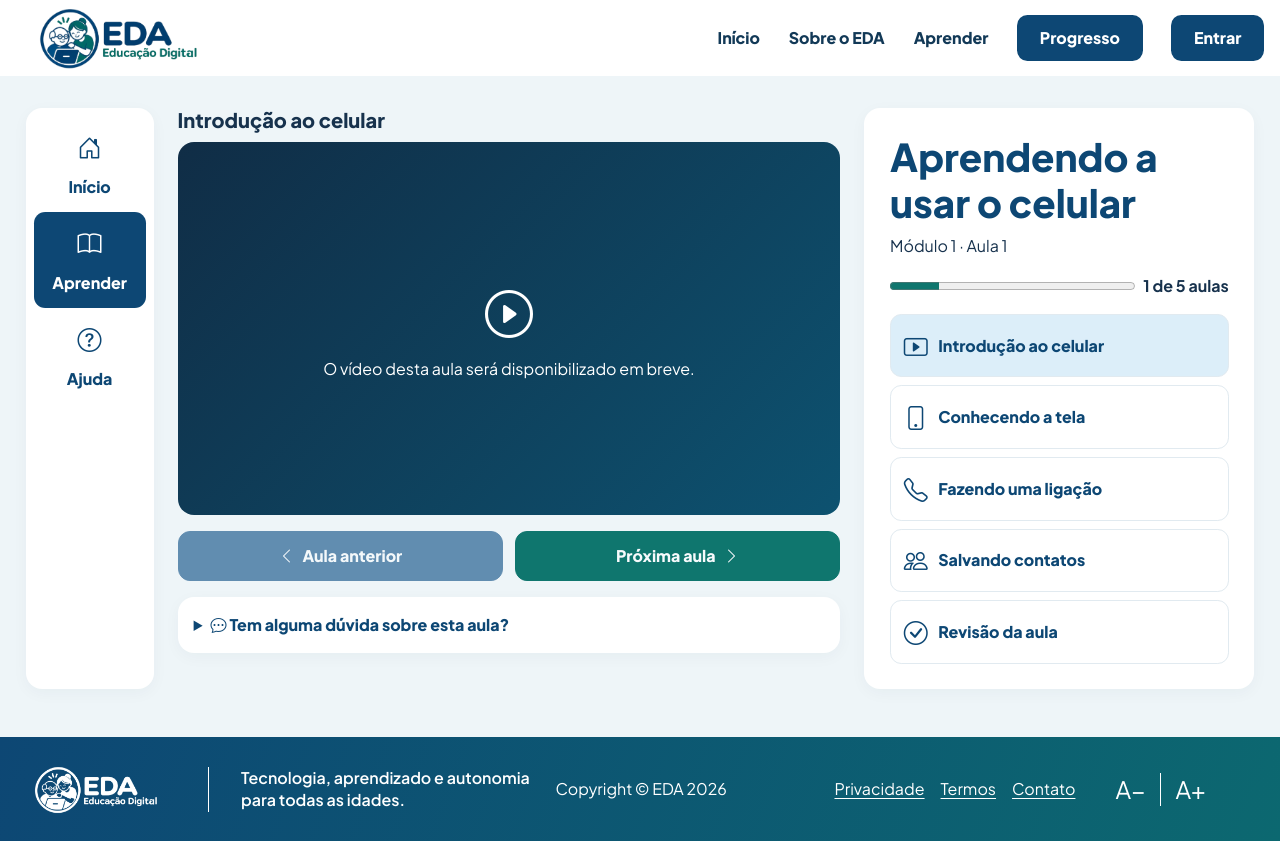
After one commit to DaviAugusto69/interdisciplinar-2bii, a PHP site: page /pages/aprendizagem in a window 1280 px wide. The commit adds this page. Run offline with PHP 8.4, Linux system fonts and the light colour scheme.

Commit message:
aprendizagem

```diff
--- a/app/Controllers/PagesController.php
+++ b/app/Controllers/PagesController.php
@@ -44,6 +44,28 @@ class PagesController
     {
         $this->render('pages/painel', [
             'title' => 'Meu painel',
+        ]);
+    }
+
+    public function aprendizagem(): void
+    {
+        $lessons = [
+            ['introducao-ao-celular', 'Introdução ao celular', 'play-btn'],
+            ['conhecendo-a-tela', 'Conhecendo a tela', 'phone'],
+            ['fazendo-uma-ligacao', 'Fazendo uma ligação', 'telephone'],
+            ['salvando-contatos', 'Salvando contatos', 'people'],
+            ['revisao-da-aula', 'Revisão da aula', 'check-circle'],
+        ];
+        $requestedLesson = $_GET['aula'] ?? '';
+        $lessonIndex = array_search($requestedLesson, array_column($lessons, 0), true);
+        $lessonIndex = $lessonIndex === false ? 0 : $lessonIndex;
+        $videoPath = 'assets/' . $lessons[$lessonIndex][0] . '.mp4';
+
+        $this->render('pages/aprendizagem', [
+            'title' => 'Aprendizagem',
+            'lessons' => $lessons,
+            'lessonIndex' => $lessonIndex,
+            'videoPath' => is_file(__DIR__ . '/../../public/' . $videoPath) ? $videoPath : null,
         ]);
     }
 
--- a/app/Views/layouts/main.php
+++ b/app/Views/layouts/main.php
@@ -23,7 +23,7 @@
             <div class="account-nav-links">
                 <a href="<?= e(url('pages/index')) ?>">Início</a>
                 <a href="<?= e(url('pages/index')) ?>#sobre-eda">Sobre o EDA</a>
-                <a href="<?= e(url('pages/painel')) ?>">Aprender</a>
+                <a href="<?= e(url('pages/aprendizagem')) ?>">Aprender</a>
                 <a class="account-primary" href="<?= e(url('pages/painel')) ?>">Progresso</a>
                 <a class="account-primary" href="<?= e(url('pages/login')) ?>">Entrar</a>
             </div>
@@ -42,7 +42,7 @@
                                 <div class="fs-3 fw-light text-muted">Aprenda no seu próprio ritmo</div>
                                 <h1 class="display-3 fw-bolder mb-5"><span class="text-gradient d-inline">A tecnologia não tem idade</span></h1>
                                 <div class="d-grid gap-3 d-sm-flex justify-content-sm-center justify-content-xxl-start mb-3">
-                                    <a class="btn btn-primary btn-lg px-3 py-3 me-sm-3 fs-6 fw-bolder text-nowrap" href="<?= e(url('pages/painel')) ?>">Começar a aprender</a>
+                                    <a class="btn btn-primary btn-lg px-3 py-3 me-sm-3 fs-6 fw-bolder text-nowrap" href="<?= e(url('pages/aprendizagem')) ?>">Começar a aprender</a>
                                     <a class="btn btn-outline-dark btn-lg px-3 py-3 fs-6 fw-bolder text-nowrap" href="<?= e(url('pages/index')) ?>#sobre-eda">Conheça o projeto</a>
                                 </div>
                             </div>
--- /dev/null
+++ b/app/Views/pages/aprendizagem.php
@@ -0,0 +1,67 @@
+<?php
+$lessonUrl = static fn (string $slug): string => url('pages/aprendizagem') . '?aula=' . rawurlencode($slug);
+$lessonNumber = $lessonIndex + 1;
+$lessonCount = count($lessons);
+$lessonTitle = $lessons[$lessonIndex][1];
+?>
+
+<div class="lesson-page">
+    <div class="lesson-layout">
+        <nav class="lesson-menu" aria-label="Navegação da aprendizagem">
+            <a href="<?= e(url('pages/index')) ?>"><i class="bi bi-house-door" aria-hidden="true"></i> Início</a>
+            <a href="<?= e(url('pages/aprendizagem')) ?>" aria-current="page"><i class="bi bi-book" aria-hidden="true"></i> Aprender</a>
+            <a href="#ajuda-aula"><i class="bi bi-question-circle" aria-hidden="true"></i> Ajuda</a>
+        </nav>
+
+        <section class="lesson-outline" aria-labelledby="lesson-module-title">
+            <h1 id="lesson-module-title">Aprendendo a usar o celular</h1>
+            <p>Módulo 1 · Aula <?= e($lessonNumber) ?></p>
+            <div class="lesson-position">
+                <progress value="<?= e($lessonNumber) ?>" max="<?= e($lessonCount) ?>" aria-label="Posição na sequência de aulas"></progress>
+                <span><?= e($lessonNumber) ?> de <?= e($lessonCount) ?> aulas</span>
+            </div>
+            <nav aria-label="Aulas do módulo">
+                <?php foreach ($lessons as $index => [$slug, $name, $icon]): ?>
+                    <a href="<?= e($lessonUrl($slug)) ?>"<?= $lessonIndex === $index ? ' aria-current="page"' : '' ?>>
+                        <i class="bi bi-<?= e($icon) ?>" aria-hidden="true"></i> <?= e($name) ?>
+                    </a>
+                <?php endforeach; ?>
+            </nav>
+        </section>
+
+        <section class="lesson-main" aria-labelledby="lesson-title">
+            <h2 id="lesson-title"><?= e($lessonTitle) ?></h2>
+            <div class="lesson-video">
+                <?php if ($videoPath !== null): ?>
+                    <video controls preload="metadata" playsinline aria-labelledby="lesson-title">
+                        <source src="<?= e(asset($videoPath)) ?>" type="video/mp4">
+                        Seu navegador não consegue reproduzir este vídeo.
+                    </video>
+                <?php else: ?>
+                    <div class="lesson-placeholder">
+                        <i class="bi bi-play-circle" aria-hidden="true"></i>
+                        <p>O vídeo desta aula será disponibilizado em breve.</p>
+                    </div>
+                <?php endif; ?>
+            </div>
+
+            <nav class="lesson-controls" aria-label="Aula anterior e próxima">
+                <?php if (isset($lessons[$lessonIndex - 1])): ?>
+                    <a class="btn btn-primary" href="<?= e($lessonUrl($lessons[$lessonIndex - 1][0])) ?>"><i class="bi bi-chevron-left" aria-hidden="true"></i> Aula anterior</a>
+                <?php else: ?>
+                    <button class="btn btn-primary" type="button" disabled><i class="bi bi-chevron-left" aria-hidden="true"></i> Aula anterior</button>
+                <?php endif; ?>
+                <?php if (isset($lessons[$lessonIndex + 1])): ?>
+                    <a class="btn btn-secondary" href="<?= e($lessonUrl($lessons[$lessonIndex + 1][0])) ?>">Próxima aula <i class="bi bi-chevron-right" aria-hidden="true"></i></a>
+                <?php else: ?>
+                    <a class="btn btn-secondary" href="<?= e(url('pages/painel')) ?>">Voltar ao painel <i class="bi bi-chevron-right" aria-hidden="true"></i></a>
+                <?php endif; ?>
+            </nav>
+
+            <details class="lesson-help" id="ajuda-aula">
+                <summary><i class="bi bi-chat-dots" aria-hidden="true"></i> Tem alguma dúvida sobre esta aula?</summary>
+                <p>O envio de dúvidas ainda não está disponível pelo site.</p>
+            </details>
+        </section>
+    </div>
+</div>
--- a/app/Views/pages/painel.php
+++ b/app/Views/pages/painel.php
@@ -27,7 +27,7 @@ $modules = [
                     <progress value="3" max="10" aria-label="Exemplo de progresso em atividades">30%</progress>
                     <span>30% concluído</span>
                 </div>
-                <a class="btn btn-light fw-bold" href="#modulos">
+                <a class="btn btn-light fw-bold" href="<?= e(url('pages/aprendizagem')) ?>">
                     <i class="bi bi-play" aria-hidden="true"></i> Continuar aprendendo
                 </a>
             </div>
@@ -48,7 +48,7 @@ $modules = [
                                 <p><?= e($description) ?></p>
                             </div>
                         </div>
-                        <a href="#modulo-<?= e($id) ?>" aria-label="Acessar módulo <?= e($name) ?>">
+                        <a href="<?= e($id === 'celular' ? url('pages/aprendizagem') : '#modulo-' . $id) ?>" aria-label="Acessar módulo <?= e($name) ?>">
                             Acessar módulo <i class="bi bi-arrow-right" aria-hidden="true"></i>
                         </a>
                     </article>
--- a/public/css/estilo.css
+++ b/public/css/estilo.css
@@ -705,6 +705,193 @@ input {
     border-radius: .3rem;
 }
 
+.lesson-page {
+    padding: 2rem clamp(1rem, 2vw, 2rem) 3rem;
+    background: #eef5f8;
+}
+
+.lesson-layout {
+    display: grid;
+    grid-template-columns: 8rem minmax(0, 1.7fr) minmax(16rem, 1fr);
+    grid-template-areas: "menu main outline";
+    gap: clamp(.75rem, 2vw, 1.5rem);
+    max-width: 92rem;
+    margin-inline: auto;
+    align-items: start;
+}
+
+.lesson-menu,
+.lesson-outline,
+.lesson-help {
+    padding: 1rem;
+    border-radius: 1rem;
+    background: #fff;
+    box-shadow: 0 .25rem 1rem #17324d0a;
+}
+
+.lesson-menu {
+    grid-area: menu;
+    align-self: stretch;
+    padding: .5rem;
+}
+
+.lesson-outline {
+    grid-area: outline;
+    padding: clamp(1rem, 2vw, 1.75rem);
+}
+
+.lesson-menu a,
+.lesson-outline nav a {
+    display: flex;
+    align-items: center;
+    gap: .65rem;
+    padding: .8rem;
+    border-radius: .7rem;
+    color: var(--account-blue);
+    font-weight: 800;
+    text-decoration: none;
+}
+
+.lesson-menu a {
+    flex-direction: column;
+    text-align: center;
+}
+
+.lesson-menu .bi,
+.lesson-outline nav .bi {
+    font-size: 1.5rem;
+}
+
+.lesson-menu a[aria-current="page"] {
+    background: var(--account-blue);
+    color: #fff;
+}
+
+.lesson-outline h1 {
+    color: var(--account-blue);
+    font-size: clamp(1.5rem, 3vw, 2.5rem);
+    font-weight: 800;
+}
+
+.lesson-position {
+    display: flex;
+    flex-wrap: wrap;
+    align-items: center;
+    gap: .5rem;
+    margin-bottom: 1rem;
+    font-weight: 700;
+}
+
+.lesson-position progress {
+    flex: 1 1 7rem;
+    min-width: 0;
+    accent-color: var(--palette-petroleum);
+}
+
+.lesson-outline nav {
+    display: grid;
+    gap: .5rem;
+}
+
+.lesson-outline nav a {
+    border: 1px solid #e1eaf0;
+}
+
+.lesson-outline nav a:is(:hover, [aria-current="page"]),
+.lesson-menu a:not([aria-current="page"]):hover {
+    background: #dceef9;
+}
+
+.lesson-main {
+    grid-area: main;
+    min-width: 0;
+}
+
+.lesson-main h2 {
+    margin-bottom: .65rem;
+    font-size: 1.25rem;
+    font-weight: 800;
+}
+
+.lesson-video {
+    display: grid;
+    width: 100%;
+    aspect-ratio: 16 / 9;
+    overflow: hidden;
+    place-items: center;
+    border-radius: 1rem;
+    background: linear-gradient(135deg, #102d46, #0d5270);
+    color: #fff;
+}
+
+.lesson-video video {
+    display: block;
+    width: 100%;
+    height: 100%;
+    object-fit: contain;
+    background: #000;
+}
+
+.lesson-placeholder {
+    padding: 1rem;
+    text-align: center;
+}
+
+.lesson-placeholder .bi {
+    font-size: clamp(1.75rem, 5vw, 3rem);
+}
+
+.lesson-placeholder p {
+    margin: .5rem 0 0;
+}
+
+.lesson-controls {
+    display: grid;
+    grid-template-columns: repeat(2, minmax(0, 1fr));
+    gap: .75rem;
+    margin-block: 1rem;
+}
+
+.lesson-controls .btn {
+    display: flex;
+    align-items: center;
+    justify-content: center;
+    gap: .5rem;
+    padding: .75rem .5rem;
+    border-radius: .75rem;
+    font-weight: 800;
+}
+
+.lesson-help summary {
+    color: var(--account-blue);
+    font-weight: 800;
+    cursor: pointer;
+}
+
+.lesson-help p {
+    margin: .75rem 0 0;
+}
+
+@media (max-width: 991.98px) {
+    .lesson-layout {
+        grid-template-columns: minmax(0, 1fr) minmax(14rem, .7fr);
+        grid-template-areas: "menu menu" "main outline";
+    }
+
+    .lesson-menu {
+        display: flex;
+        flex-wrap: wrap;
+        justify-content: center;
+    }
+}
+
+@media (max-width: 639.98px) {
+    .lesson-layout {
+        grid-template-columns: minmax(0, 1fr);
+        grid-template-areas: "menu" "main" "outline";
+    }
+}
+
 .learning-panel {
     padding-block: 2rem 3rem;
     background: linear-gradient(150deg, #edf5f9, var(--palette-ice) 65%);
```
